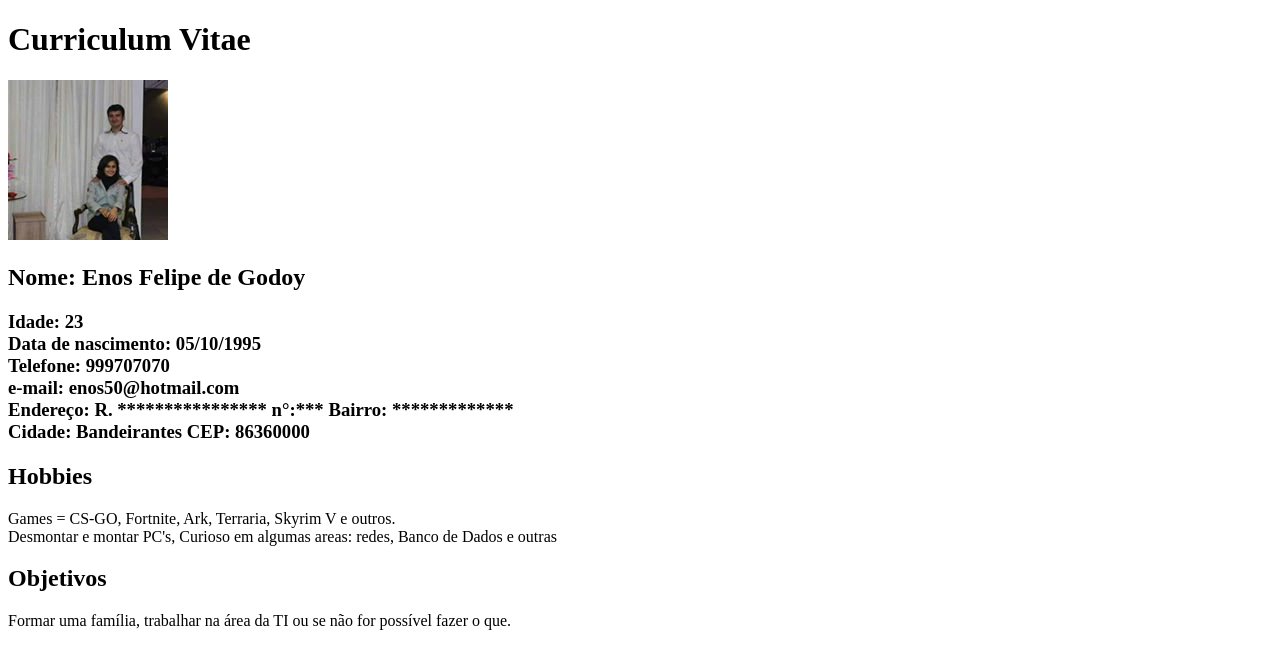
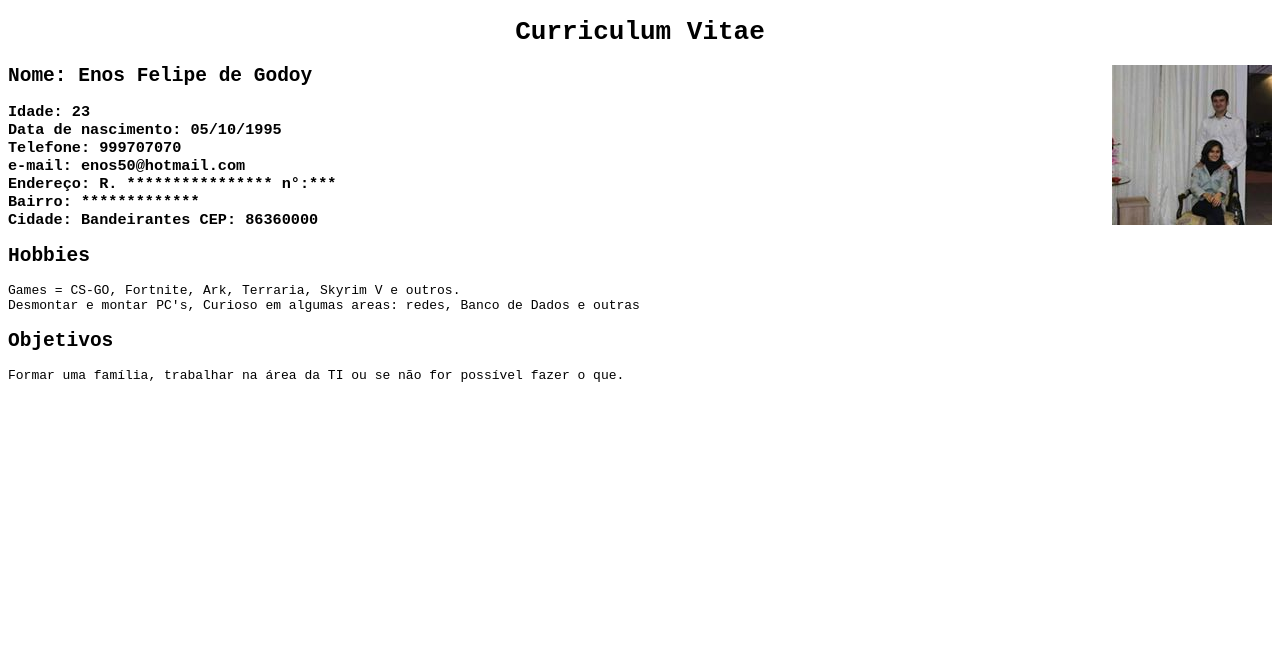
Before and after one commit to ENOSGOD/Prog3-2019, a plain HTML site: page index.html in a window 1280 px wide. Drawn offline with Linux system fonts and the light colour scheme.

Commit message:
Add files via upload

```diff
--- /dev/null
+++ b/CSS/style.css
@@ -0,0 +1,16 @@
+body{
+  font-family: monospace;
+}
+.test{
+
+}
+
+.test2{
+
+}
+.imagcurric{
+  float: right;
+}
+.cabecalho{
+text-align: center;
+}
--- a/index.html
+++ b/index.html
@@ -1,27 +1,37 @@
 <!DOCTYPE html>
 <html lang="pt" dir="ltr">
   <head>
+    <link rel="stylesheet" href="css/style.css">
     <meta charset="utf-8">
     <title>Curriculum Vitae </title>
   </head>
+  <div class="cabecalho">
       <h1>Curriculum Vitae</h1>
+  </div>
+  <body>
+    <div class="imagcurric">
       <img src="enos.jpg" alt="FotoPerfil">
-  <body>
+    </div>
     <h2>Nome: Enos Felipe de Godoy</h2>
+    <div class="test">
       <h3>
         Idade: 23
         <br>Data de nascimento: 05/10/1995
         <br>Telefone: 999707070
         <br>e-mail: enos50@hotmail.com
-      <br>Endereço: R. **************** n°:*** Bairro: *************
+        <br>Endereço: R. **************** n°:***
+        <br>Bairro: *************
         <br>Cidade: Bandeirantes CEP: 86360000
         <br>
       </h3>
+    </div>
+    <div class="test2">
       <h2>Hobbies</h2>
           Games = CS-GO, Fortnite, Ark, Terraria, Skyrim V e outros. <br>
           Desmontar e montar PC's, Curioso em algumas areas: redes, Banco de Dados e outras <br>
       <h2>Objetivos</h2>
           Formar uma família, trabalhar na área da TI ou se não for possível fazer o que.
+    </div>
 
   </body>
 </html>
```
Lines whose indentation alone changed are shown as unchanged.
